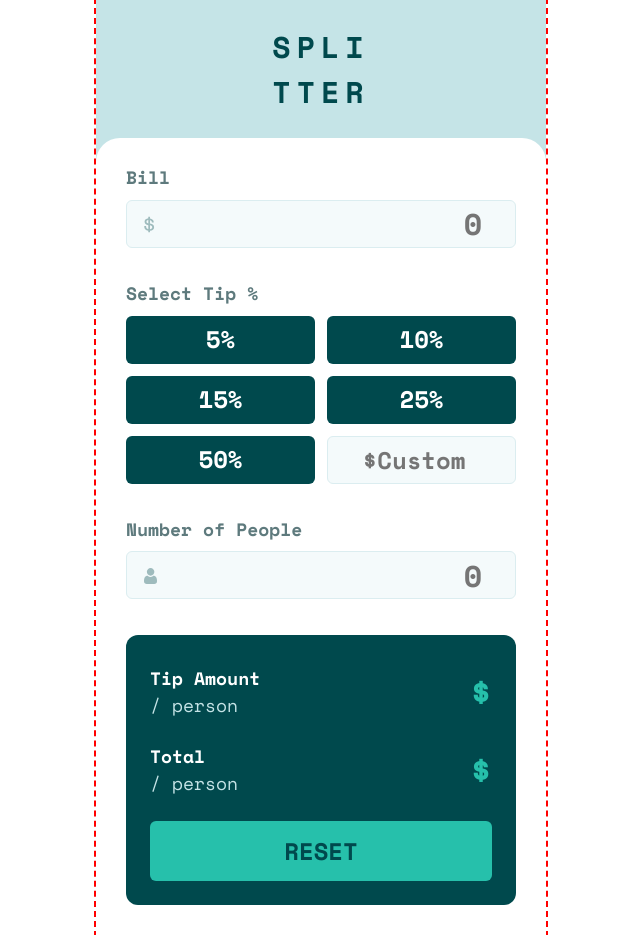
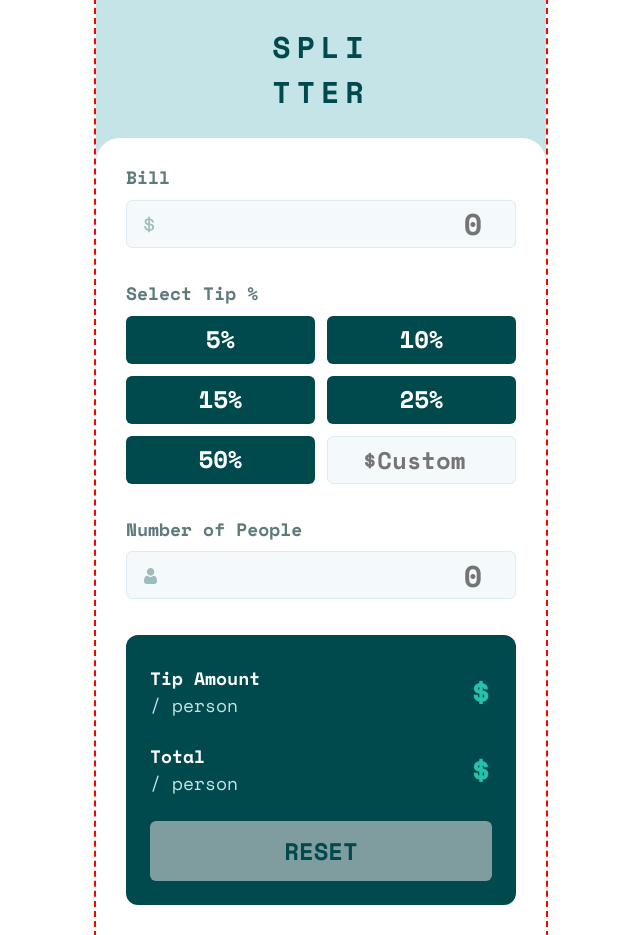
Before and after one commit to r-yadav01/fm-tip-component-app, a React (Vite) app: page / in a window 1280 px wide. Shown: the whole page, without its empty margins (319-959 px from the left). Built offline with nearby package versions, Linux system fonts and the light colour scheme.

Commit message:
Reset button states works

```diff
--- a/src/Result.jsx
+++ b/src/Result.jsx
@@ -38,7 +38,12 @@ export function Result({ bill, totalPeople, tipInfo, reset }) {
         </SlotDisplay>
       </CalculatedSlot>
 
-      <Reset onClick={reset}>RESET</Reset>
+      <Reset
+        onClick={reset}
+        disabled={!(bill || tipInfo || totalPeople)}
+      >
+        RESET
+      </Reset>
     </Wrapper>
   );
 }
@@ -75,6 +80,11 @@ const Reset = styled.button`
   &:active {
     background-color: hsl(185, 41%, 84%);
   }
+
+  &:disabled {
+    background-color: hsl(184, 14%, 56%);
+    /* color: hsl(0, 100%, 100%); */
+  }
 `;
 
 const SlotTag = styled.p`
```
